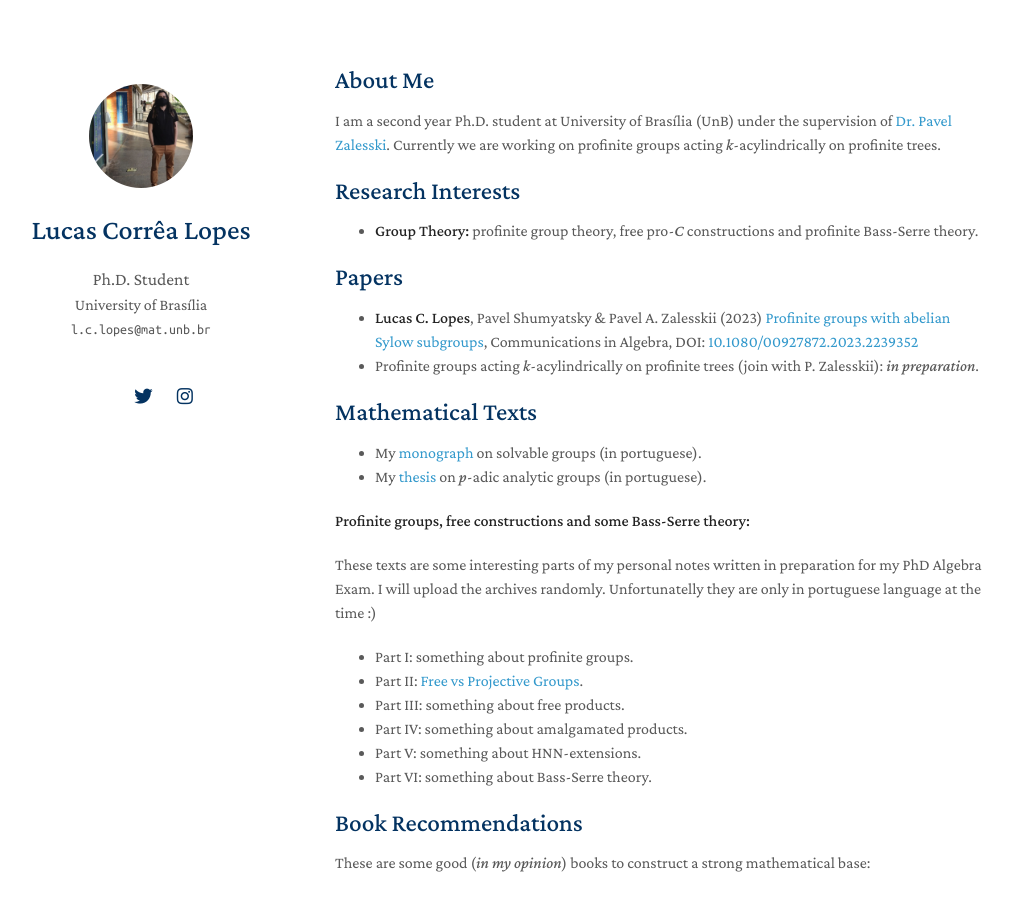
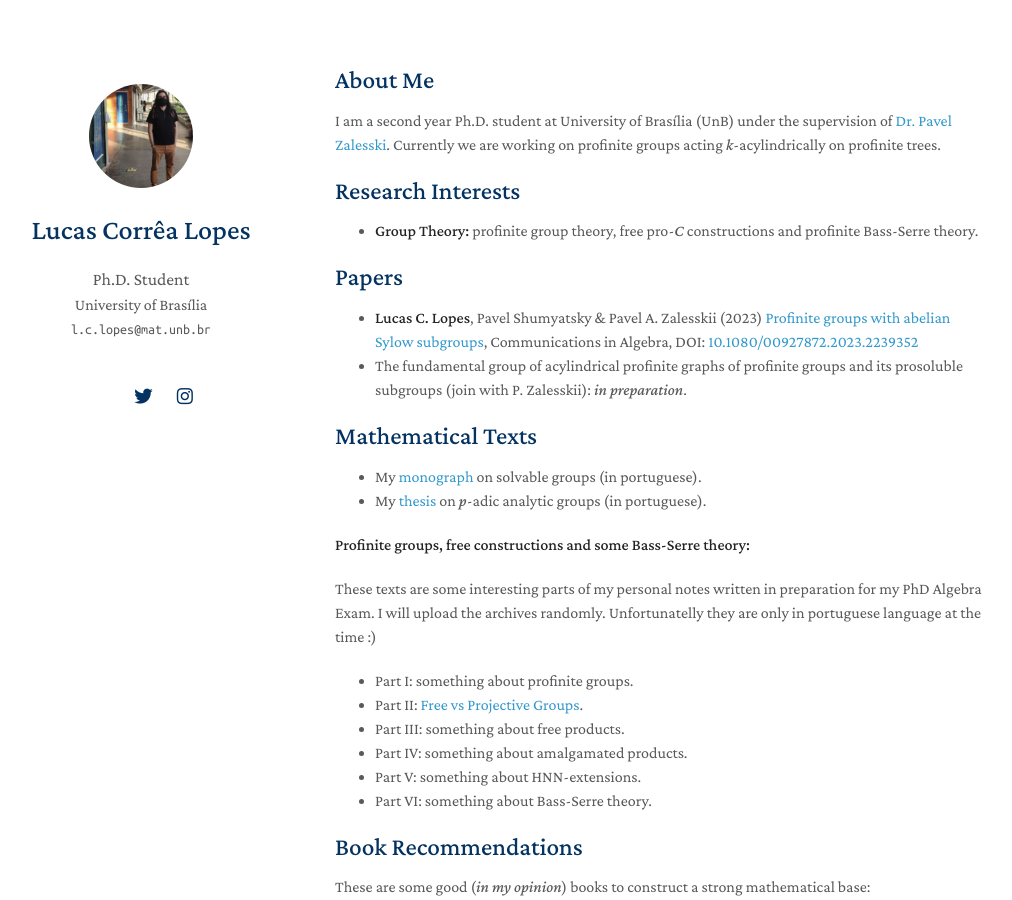
Before and after one commit to lcorrealopes/home, a Jekyll site: the page built from index.md, in a window 1280 px wide and 900 px high. Shown: the whole window, without its empty margins (135-1147 px from the left). Built offline with Jekyll 4.4.1, drawn with Linux system fonts in a browser that asks for light colours; nearby versions of some CDN libraries; a style sheet for code colours, icons or effects is not loaded; our own code applies the rules of GitHub Pages for plain Markdown files.

Commit message:
Update index.md

```diff
--- a/index.md
+++ b/index.md
@@ -13,7 +13,7 @@ I am a second year Ph.D. student at University of Brasília (UnB) under the supe
 ## Papers
 
 - **Lucas C. Lopes**, Pavel Shumyatsky & Pavel A. Zalesskii (2023) <a href="https://docs.google.com/viewer?url=https://github.com/lcorrealopes/home/raw/main/assets/files/Paper1LSZ.pdf">Profinite groups with abelian Sylow subgroups</a>, Communications in Algebra, DOI: <a href="https://doi.org/10.1080/00927872.2023.2239352">10.1080/00927872.2023.2239352</a>
-- Profinite groups acting *k*-acylindrically on profinite trees (join with P. Zalesskii): *in preparation*.
+- The fundamental group of acylindrical profinite graphs of profinite groups and its prosoluble subgroups (join with P. Zalesskii): *in preparation*.
 
 ## Mathematical Texts
 
```
